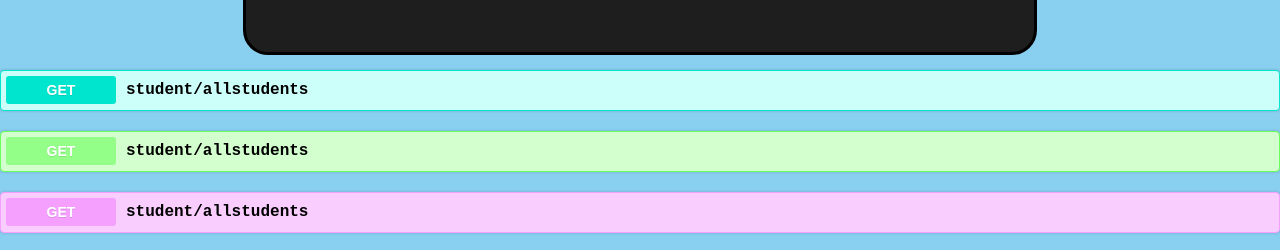
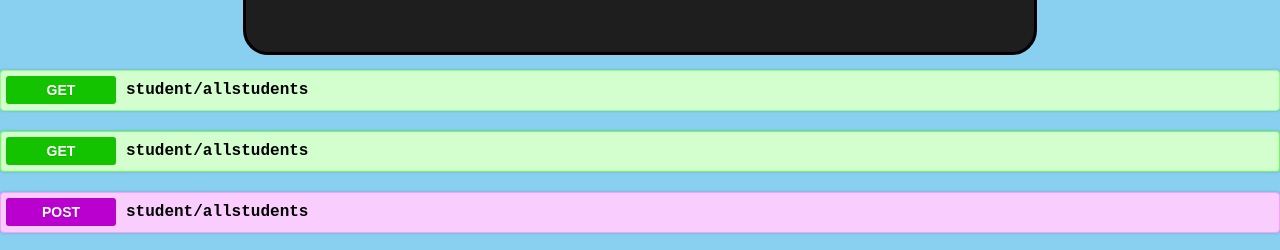
Before and after one commit to AlecHubacher/Making-An-API, a React (Create React App) app in the folder src/main/frontend/: page / in a window 1280 px wide. Shown: the part 649-899 px from the top of the page. Built offline with nearby package versions, Linux system fonts and the light colour scheme.

Commit message:
adding details template for endpoint collapsible

```diff
--- a/src/main/frontend/src/APIDocumentation.js
+++ b/src/main/frontend/src/APIDocumentation.js
@@ -10,11 +10,17 @@ export default function APIDoc(){
                     <span className="getendpoint">student/allstudents</span>
                 </label>
                 <div className="collapsible-text-api">
-                    <p>This endpoint returns every student in table Student sdf sdf asdfas fasf asf sadfa d
-                        fghfgh fhfghfghfdfd gdfg dfg dfg df  df gdfg dfdfggdfg dfg dfgdfgdfg
-                        fhjhfghj This endpoint returns every student in table Student sdf sdf asdfas fasf asf sadfa d
-                        fghfgh fhfghfghfdfd gdfg dfg dfg df  df gdfg dfdfggdfg dfg dfgdfgdfg
+                    <p>
+                        This endpoint returns allstudents in the table Student
                     </p>
+                    <div className="getallstudents-description">
+                        <div className="exampleapicall">
+                            <p>TEXT RIGHT HERE</p>
+                        </div>
+                        <div className="examplejsonresponse">
+                            <p>SECOND DIV TEXT HERE</p>
+                        </div>
+                    </div>
                 </div>
             </div>
 
@@ -36,7 +42,7 @@ export default function APIDoc(){
             <div className="boxgetendpoint3">
                 <input type="checkbox" id="boxgetendpoint-head3"></input>
                 <label htmlFor="boxgetendpoint-head3" className="getendpoint-label">
-                    <span className="getmethod3">GET</span>
+                    <span className="getmethod3">POST</span>
                     <span className="getendpoint">student/allstudents</span>
                 </label>
                 <div className="collapsible-text-api3">
--- a/src/main/frontend/src/APImethodboxes.css
+++ b/src/main/frontend/src/APImethodboxes.css
@@ -1,10 +1,10 @@
 .boxgetendpoint {
     margin: 0 0 15px;
-    border: 1px solid #00e6ce;
+    border: 1px solid #94ff88;
     border-radius: 4px;
     -webkit-box-shadow: 0 0 3px rgb(0 0 0 / 19%);
     box-shadow: 0 0 3px rgb(0 0 0 / 19%);
-    background: #cdfffa;
+    background: #d2ffcd;
     margin: auto;
     cursor: pointer;
     overflow: hidden;
@@ -49,7 +49,7 @@ body {
     padding: 6px 15px;
     text-align: center;
     border-radius: 3px;
-    background: #00e6ce;/*#00e6ce   #8dfff4*/
+    background: #13c300;/*#00e6ce   #8dfff4*/
     border-color: black;
     text-shadow: 0 1px 0 rgb(0 0 0 / 10%);
     font-family: Titillium Web,sans-serif;
@@ -76,7 +76,7 @@ body {
 .boxgetendpoint input:checked ~ .collapsible-text-api {
     max-height: 300px;
     padding-bottom: 25px;
-    background: #cdfffa; /*#cdfffa*/
+    background: #d2ffcd; /*#cdfffa*/
     /*box-shadow: 0 5px 11px 0 rgba(0,0,0,.1), 0 4px 11px 0 rgba(0,0,0,.08);*/
     box-shadow: 20px 20px;
     opacity: 1;
@@ -87,6 +87,26 @@ body {
 .boxgetendpoint input {
     display: none;
 }
+
+.getallstudents-description {
+    border: 3px solid #fff;
+}
+
+.exampleapicall {
+    border: 2px solid red;
+    width: 50%;
+    float: left;
+    box-sizing: border-box;
+}
+
+.examplejsonresponse {
+    border: 2px solid red;
+    width: 50%;
+    float: left;
+    box-sizing: border-box;
+}
+
+/*END OF FIRST BOX*/
 
 
 
@@ -99,7 +119,7 @@ body {
     padding: 6px 15px;
     text-align: center;
     border-radius: 3px;
-    background: #94ff88;/*#00e6ce*/
+    background: #13c300;/*#00e6ce*/
     border-color: black;
     text-shadow: 0 1px 0 rgb(0 0 0 / 10%);
     font-family: Titillium Web,sans-serif;
@@ -152,7 +172,7 @@ body {
     padding: 6px 15px;
     text-align: center;
     border-radius: 3px;
-    background: #f59fff;/*#00e6ce*/
+    background: #b900cf;/*#00e6ce*/
     border-color: black;
     text-shadow: 0 1px 0 rgb(0 0 0 / 10%);
     font-family: Titillium Web,sans-serif;
```
